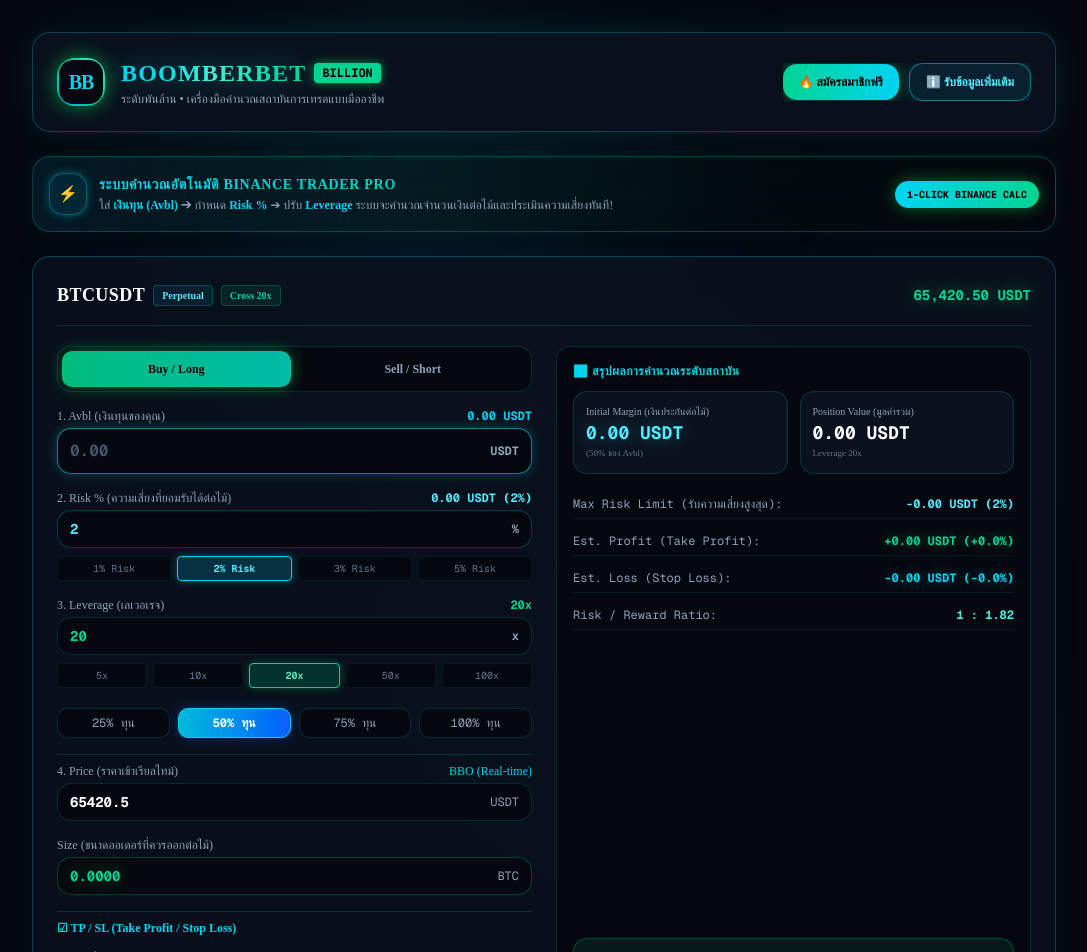
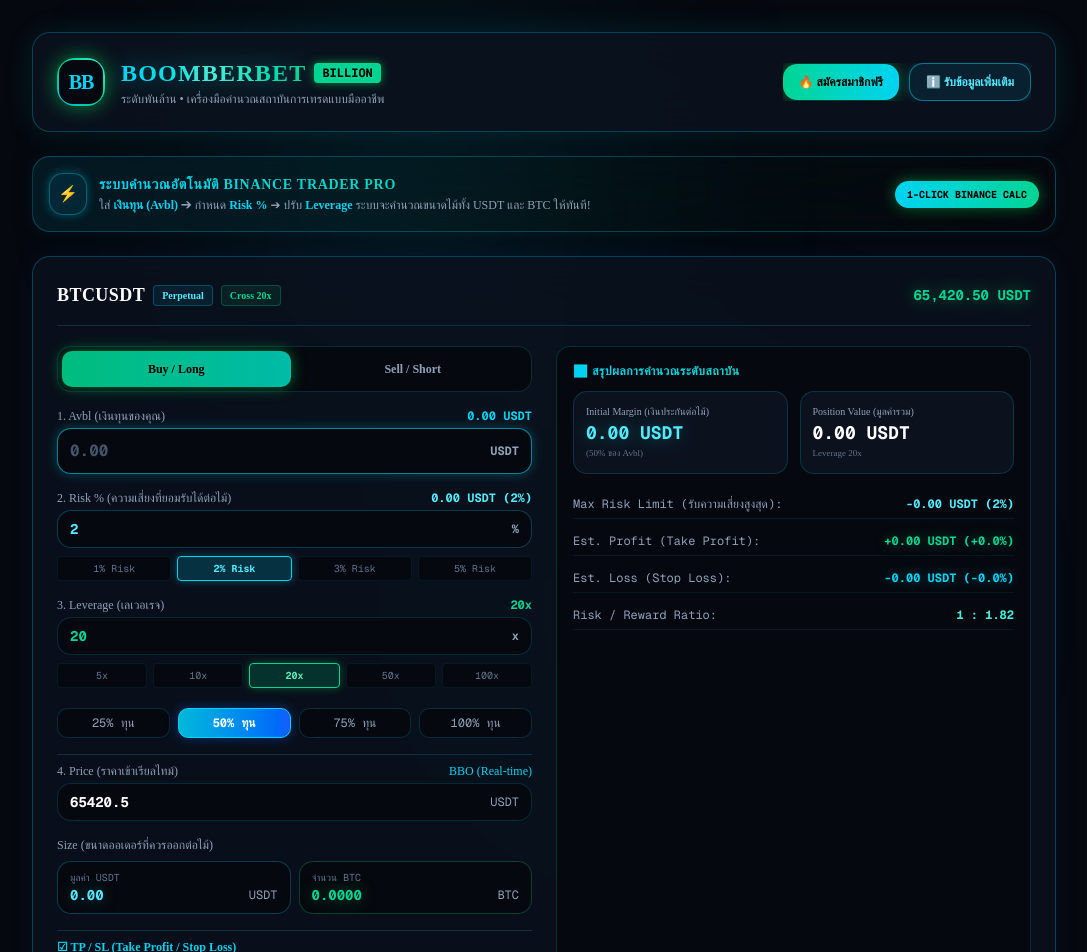
Before and after one commit to Paramudontani/my-pro-app, a Next.js app: page / in a window 1280 px wide. Shown: the top 952 px of the page, without its empty margins (96-1183 px from the left). Built offline with nearby package versions, Linux system fonts and the light colour scheme.

Commit message:
Refactor comments and adjust layout elements

```diff
--- a/app/page.tsx
+++ b/app/page.tsx
@@ -8,7 +8,7 @@
   const [riskPercent, setRiskPercent] = useState<number>(2); // % ความเสี่ยงที่ยอมรับได้ต่อไม้ (Default 2%)
   const [leverage, setLeverage] = useState<number>(20); // Leverage
   const [percentSlider, setPercentSlider] = useState<number>(50); // % ของ Avbl ที่จะใช้
-  const [entryPrice, setEntryPrice] = useState<number>(65420.50); // ราคาเข้า BTC/USDT (เรียลไทม์อยู่ล่างสุด)
+  const [entryPrice, setEntryPrice] = useState<number>(65420.50); // ราคาเข้า BTC/USDT
   const [takeProfitPrice, setTakeProfitPrice] = useState<number>(68000.00); // TP
   const [stopLossPrice, setStopLossPrice] = useState<number>(64000.00); // SL
 
@@ -36,13 +36,13 @@
 
   return (
     <div className="min-h-screen bg-[#05080e] text-slate-200 p-4 md:p-8 font-sans relative overflow-hidden selection:bg-cyan-500 selection:text-black">
-      {/* 🌌 Background Neon Glow Effects */}
+      {/* Background Neon Glow Effects */}
       <div className="fixed top-0 left-1/4 w-96 h-96 bg-cyan-500/10 rounded-full blur-[120px] pointer-events-none" />
       <div className="fixed bottom-0 right-1/4 w-96 h-96 bg-emerald-500/10 rounded-full blur-[120px] pointer-events-none" />
 
       <div className="max-w-5xl mx-auto space-y-6 relative z-10">
 
-        {/* 🏆 BRANDING HEADER & ACTION BUTTONS SECTION */}
+        {/* BRANDING HEADER & ACTION BUTTONS SECTION */}
         <div className="bg-[#0b121e]/90 border border-cyan-500/30 rounded-2xl p-4 md:p-6 backdrop-blur-xl shadow-[0_0_30px_rgba(0,240,255,0.1)] flex flex-col md:flex-row items-center justify-between gap-4">
 
           {/* Logo & Brand Title */}
@@ -85,7 +85,7 @@
 
         </div>
 
-        {/* ⚡ BANNER คำอธิบาย */}
+        {/* BANNER คำอธิบาย */}
         <div className="bg-gradient-to-r from-cyan-950/40 via-emerald-950/20 to-transparent border border-cyan-500/30 rounded-2xl p-4 flex flex-col md:flex-row items-center justify-between gap-4 backdrop-blur-xl shadow-[0_0_20px_rgba(0,240,255,0.05)]">
           <div className="flex items-center gap-3">
             <div className="p-2 rounded-xl bg-cyan-500/10 border border-cyan-500/40 text-cyan-400 shadow-[0_0_10px_rgba(0,240,255,0.3)]">
@@ -96,7 +96,7 @@
                 ระบบคำนวณอัตโนมัติ BINANCE TRADER PRO
               </h2>
               <p className="text-xs text-slate-400 mt-0.5">
-                ใส่ <strong className="text-cyan-400">เงินทุน (Avbl)</strong> ➔ กำหนด <strong className="text-cyan-400">Risk %</strong> ➔ ปรับ <strong className="text-cyan-400">Leverage</strong> ระบบจะคำนวณจำนวนเงินต่อไม้และประเมินความเสี่ยงทันที!
+                ใส่ <strong className="text-cyan-400">เงินทุน (Avbl)</strong> ➔ กำหนด <strong className="text-cyan-400">Risk %</strong> ➔ ปรับ <strong className="text-cyan-400">Leverage</strong> ระบบจะคำนวณขนาดไม้ทั้ง USDT และ BTC ให้ทันที!
               </p>
             </div>
           </div>
@@ -108,7 +108,7 @@
           </button>
         </div>
 
-        {/* 📊 MAIN BINANCE TRADING PANEL */}
+        {/* MAIN BINANCE TRADING PANEL */}
         <div className="bg-[#0b121e]/80 border border-cyan-500/30 rounded-2xl p-5 md:p-6 backdrop-blur-xl shadow-[0_0_25px_rgba(0,102,255,0.08)]">
 
           {/* Symbol Bar */}
@@ -125,7 +125,7 @@
 
           <div className="grid grid-cols-1 lg:grid-cols-12 gap-6">
 
-            {/* 👈 LEFT: BINANCE ORDER FORM (เรียงลำดับใหม่) */}
+            {/* LEFT: BINANCE ORDER FORM */}
             <div className="lg:col-span-6 space-y-4">
 
               {/* Buy / Sell Tabs */}
@@ -156,7 +156,7 @@
                 </div>
               </div>
 
-              {/* 2️⃣ 🔥 RISK (%) ย้ายมาไว้ใต้เงินทุนตามคำขอ */}
+              {/* 2️⃣ RISK (%) */}
               <div className="space-y-1">
                 <div className="flex justify-between text-xs text-slate-400">
                   <span>2. Risk % (ความเสี่ยงที่ยอมรับได้ต่อไม้)</span>
@@ -176,7 +176,6 @@
                   />
                   <span className="text-xs font-mono text-slate-400 font-bold">%</span>
                 </div>
-                {/* Quick Select Risk % */}
                 <div className="grid grid-cols-4 gap-1.5 pt-1">
                   {[1, 2, 3, 5].map((r) => (
                     <button
@@ -246,7 +245,7 @@
                 ))}
               </div>
 
-              {/* 4️⃣ 🔥 Price (ราคาเข้าออเดอร์ - ย้ายมาไว้ท้ายสุดก่อน TP/SL) */}
+              {/* 4️⃣ Price (ราคาเข้าเรียลไทม์) */}
               <div className="space-y-1 pt-2 border-t border-cyan-500/20">
                 <div className="flex justify-between text-xs text-slate-400">
                   <span>4. Price (ราคาเข้าเรียลไทม์)</span>
@@ -264,19 +263,32 @@
                 </div>
               </div>
 
-              {/* Auto Size Output */}
-              <div className="space-y-1">
+              {/* 🔥 SIZE OUTPUT: แสดงผลคู่ USDT / BTC */}
+              <div className="space-y-2">
                 <div className="flex justify-between text-xs text-slate-400">
                   <span>Size (ขนาดออเดอร์ที่ควรออกต่อไม้)</span>
                 </div>
-                <div className="relative flex items-center bg-[#05080e] border border-emerald-500/30 rounded-xl px-3 py-2">
-                  <input
-                    type="text"
-                    readOnly
-                    value={orderSizeInCoin.toFixed(4)}
-                    className="w-full bg-transparent font-mono text-sm font-bold text-emerald-400 focus:outline-none drop-shadow-[0_0_8px_rgba(0,255,102,0.3)]"
-                  />
-                  <span className="text-xs font-mono text-slate-400">BTC</span>
+
+                <div className="grid grid-cols-2 gap-2">
+                  <div className="bg-[#05080e] border border-cyan-500/30 rounded-xl px-3 py-2">
+                    <span className="text-[10px] text-slate-500 block uppercase font-mono">มูลค่า USDT</span>
+                    <div className="flex items-center justify-between">
+                      <span className="font-mono text-sm font-bold text-cyan-300 drop-shadow-[0_0_8px_rgba(0,240,255,0.3)]">
+                        {positionValue.toFixed(2)}
+                      </span>
+                      <span className="text-xs font-mono text-slate-400">USDT</span>
+                    </div>
+                  </div>
+
+                  <div className="bg-[#05080e] border border-emerald-500/30 rounded-xl px-3 py-2">
+                    <span className="text-[10px] text-slate-500 block uppercase font-mono">จำนวน BTC</span>
+                    <div className="flex items-center justify-between">
+                      <span className="font-mono text-sm font-bold text-emerald-400 drop-shadow-[0_0_8px_rgba(0,255,102,0.3)]">
+                        {orderSizeInCoin.toFixed(4)}
+                      </span>
+                      <span className="text-xs font-mono text-slate-400">BTC</span>
+                    </div>
+                  </div>
                 </div>
               </div>
 
@@ -309,7 +321,7 @@
 
             </div>
 
-            {/* 👉 RIGHT: PRO TRADER ANALYTICS RESULTS */}
+            {/* RIGHT: PRO TRADER ANALYTICS RESULTS */}
             <div className="lg:col-span-6 bg-[#05080e]/80 border border-cyan-500/20 rounded-xl p-4 flex flex-col justify-between space-y-4">
               <div>
                 <h3 className="text-xs font-bold bg-gradient-to-r from-cyan-400 to-emerald-400 bg-clip-text text-transparent uppercase tracking-wider mb-3">
```
